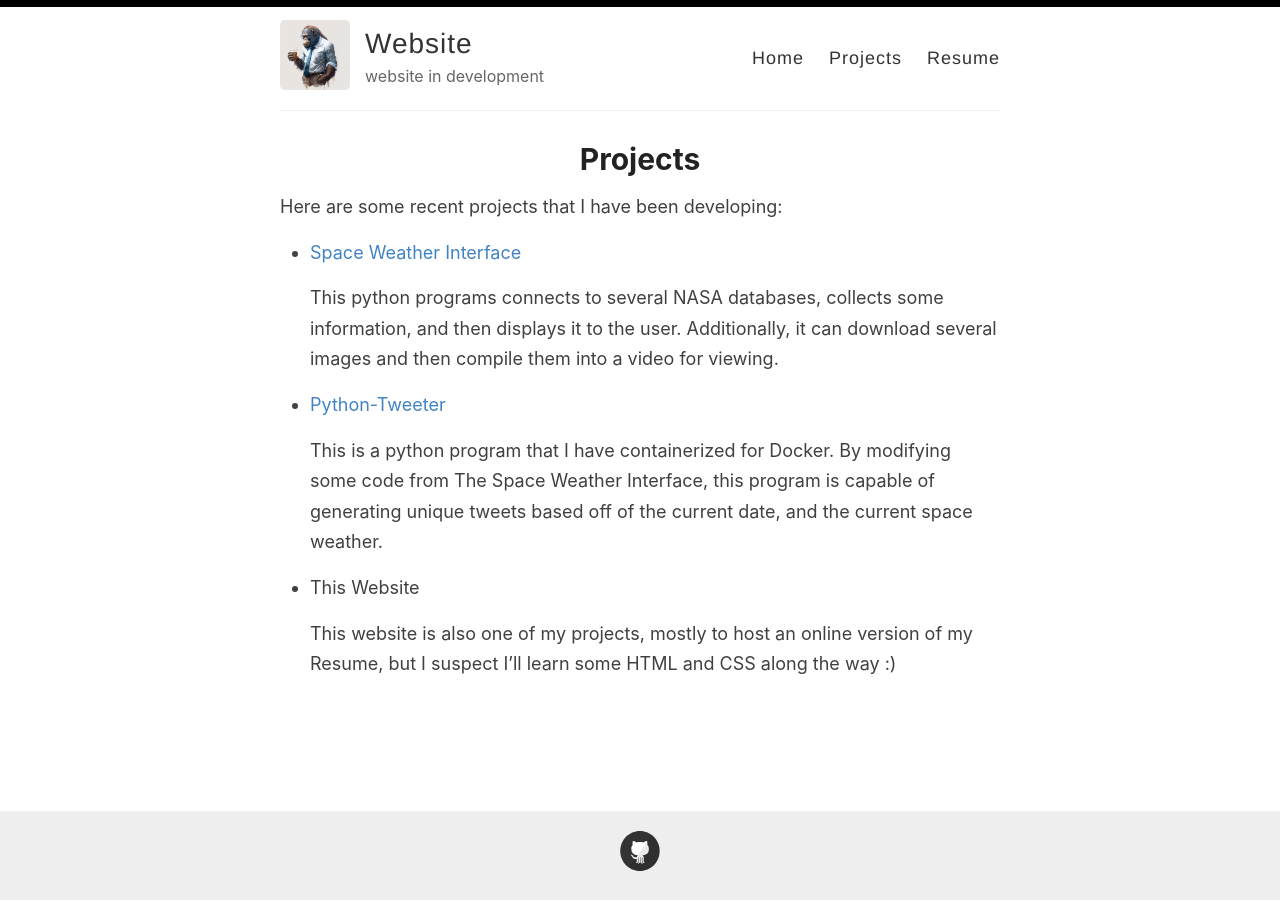
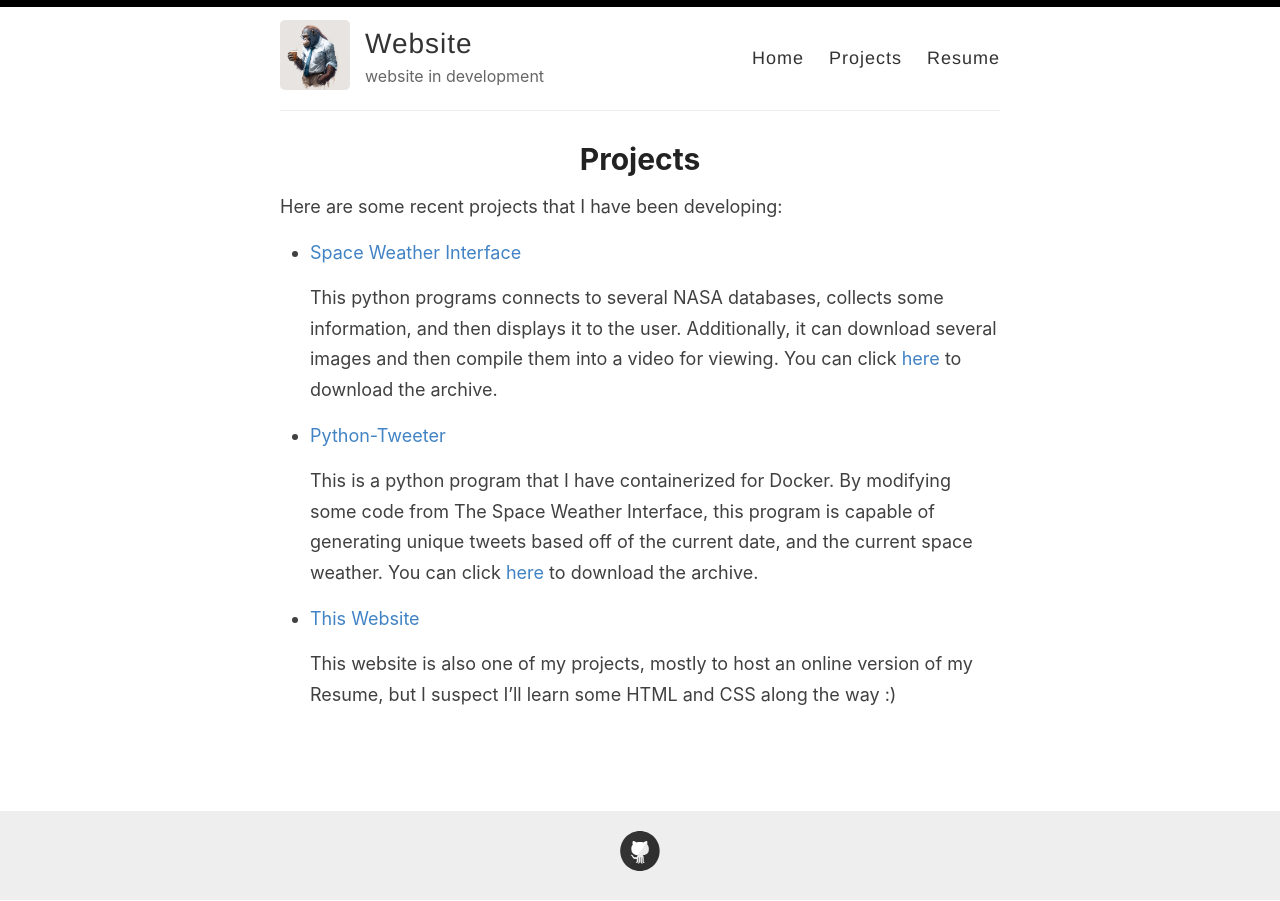
Before and after one commit to StefanRandow/StefanRandow.github.io, a Jekyll site: the page built from _pages/projects.md, in a window 1280 px wide. Built offline with Jekyll 4.4.1, drawn with Linux system fonts in a browser that asks for light colours.

Commit message:
Update projects.md

```diff
--- a/_pages/projects.md
+++ b/_pages/projects.md
@@ -6,13 +6,14 @@ title: Projects
 
 Here are some recent projects that I have been developing:
 
-- [Space Weather Interface](https://github.com/StefanRandow/Space_Weather_Interface/archive/refs/heads/main.zip)
+- [Space Weather Interface](https://github.com/StefanRandow/Space_Weather_Interface/)
 
-  This python programs connects to several NASA databases, collects some information, and then displays it to the user. Additionally, it can download several images and then compile them into a video for viewing.
-- [Python-Tweeter](https://github.com/StefanRandow/python-tweeter/archive/refs/heads/main.zip)
+  This python programs connects to several NASA databases, collects some information, and then displays it to the user. Additionally, it can download several images and then compile them into a video for viewing. You can click [here](https://github.com/StefanRandow/Space_Weather_Interface/archive/refs/heads/main.zip) to download the archive.
 
-  This is a python program that I have containerized for Docker. By modifying some code from The Space Weather Interface, this program is capable of generating unique tweets based off of the current date, and the current space weather.
+- [Python-Tweeter](https://github.com/StefanRandow/python-tweeter/)
 
-- This Website
+  This is a python program that I have containerized for Docker. By modifying some code from The Space Weather Interface, this program is capable of generating unique tweets based off of the current date, and the current space weather. You can click [here](https://github.com/StefanRandow/python-tweeter/archive/refs/heads/main.zip) to download the archive.
+
+- [This Website](https://github.com/StefanRandow/stefanrandow.github.io)
 
   This website is also one of my projects, mostly to host an online version of my Resume, but I suspect I'll learn some HTML and CSS along the way :)
```
